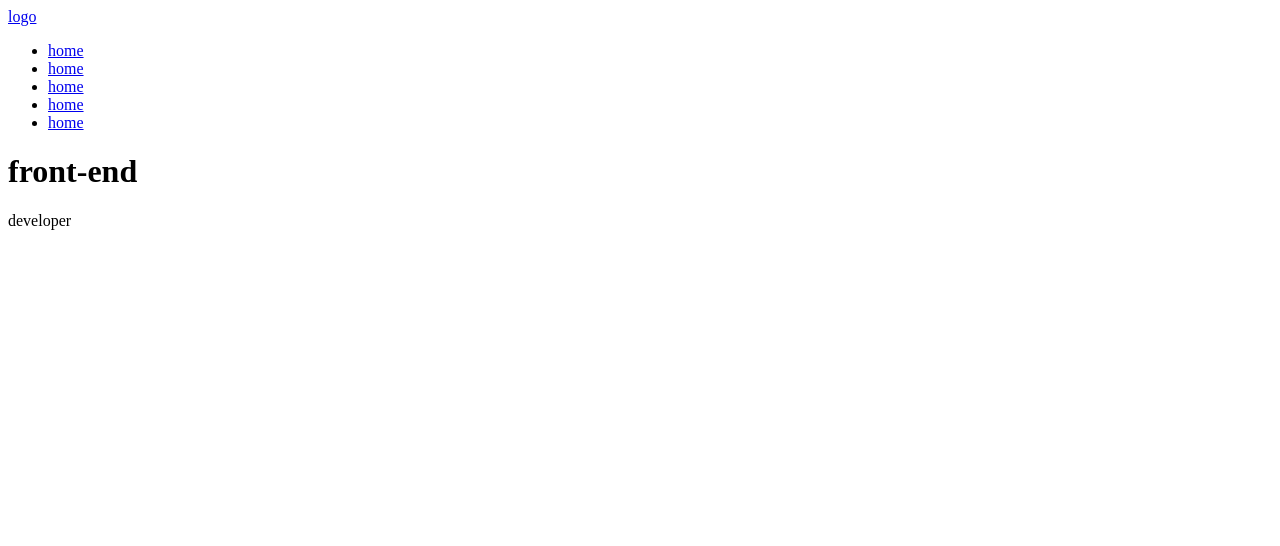
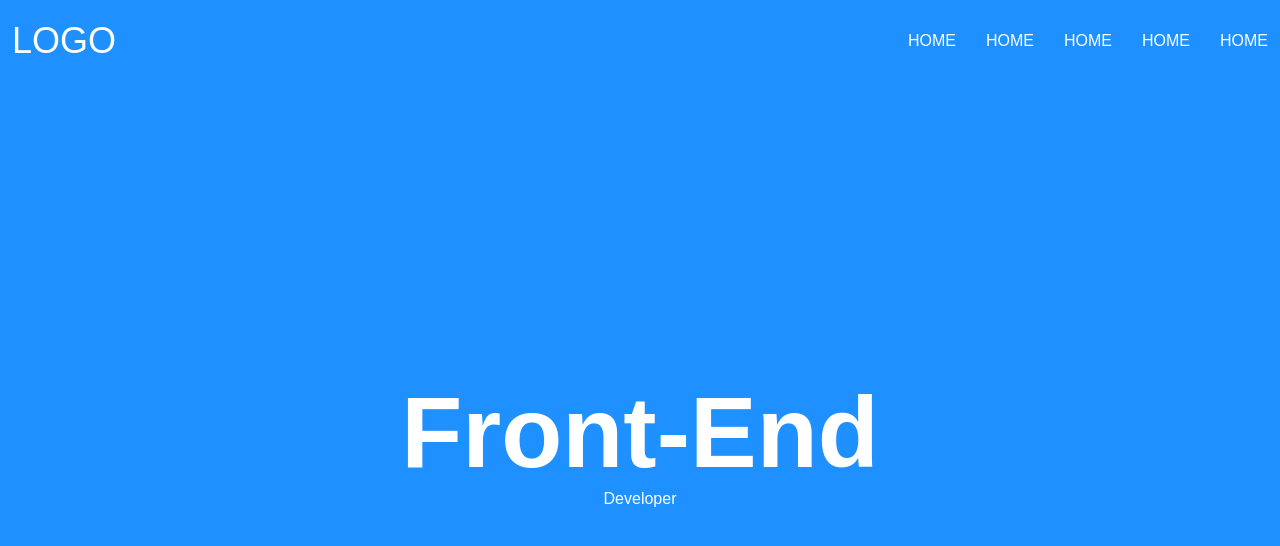
Before and after one commit to Akbar-it/Git, a plain HTML site: page index.html in a window 1280 px wide. Drawn offline with Linux system fonts and the light colour scheme.

Commit message:
add header css

```diff
--- /dev/null
+++ b/css/style.css
@@ -0,0 +1,77 @@
+* {
+    margin: 0;
+    padding: 0;
+    box-sizing: border-box;
+}
+
+body {
+    font-family: sans-serif;
+}
+
+a {
+    text-decoration: none;
+}
+
+ul {
+    list-style: none;
+}
+
+.container {
+    max-width: 1320px;
+    width: 100%;
+    margin: 0 auto;
+    padding: 0 12px;
+}
+
+/* header start */
+
+.header {
+    min-height: 100vh;
+    background: dodgerblue;
+    display: flex;
+    flex-direction: column;
+}
+
+.header__nav {
+    padding: 20px 0;
+}
+
+.header__nav .container {
+    display: flex;
+    align-items: center;
+    justify-content: space-between;
+}
+
+.header__list {
+    display: flex;
+}
+
+.header__logo {
+    font-size: 36px;
+    color: #fff;
+    text-transform: uppercase;
+}
+
+.header__link {
+    color: #fff;
+    text-transform: uppercase;
+    margin-left: 30px;
+}
+
+.header__content  {
+    color: #fff;
+    text-transform: capitalize;
+    text-align: center;
+    display: flex;
+    align-items: center;
+    flex-grow: 1;
+}
+
+.header__title {
+    font-size: 100px;
+
+.header__txt {
+    font-size: 22px;
+}
+
+/* header end  */
--- a/index.html
+++ b/index.html
@@ -5,6 +5,7 @@
     <meta http-equiv="X-UA-Compatible" content="IE=edge">
     <meta name="viewport" content="width=device-width, initial-scale=1.0">
     <title>Document</title>
+    <link rel="stylesheet" href="css/style.css">
 </head>
 <body>
     <header class="header">
@@ -12,11 +13,11 @@
             <div class="container">
                 <a href="#!" class="header__logo">logo</a>
                <ul class="header__list">
-                   <li class="header__list"><a href="#!" class="header__link">home</a></li>
-                   <li class="header__list"><a href="#!" class="header__link">home</a></li>
-                   <li class="header__list"><a href="#!" class="header__link">home</a></li>
-                   <li class="header__list"><a href="#!" class="header__link">home</a></li>
-                   <li class="header__list"><a href="#!" class="header__link">home</a></li>
+                   <li class="header__item"><a href="#!" class="header__link">home</a></li>
+                   <li class="header__item"><a href="#!" class="header__link">home</a></li>
+                   <li class="header__item"><a href="#!" class="header__link">home</a></li>
+                   <li class="header__item"><a href="#!" class="header__link">home</a></li>
+                   <li class="header__item"><a href="#!" class="header__link">home</a></li>
                </ul>
             </div>
         </nav>
```
